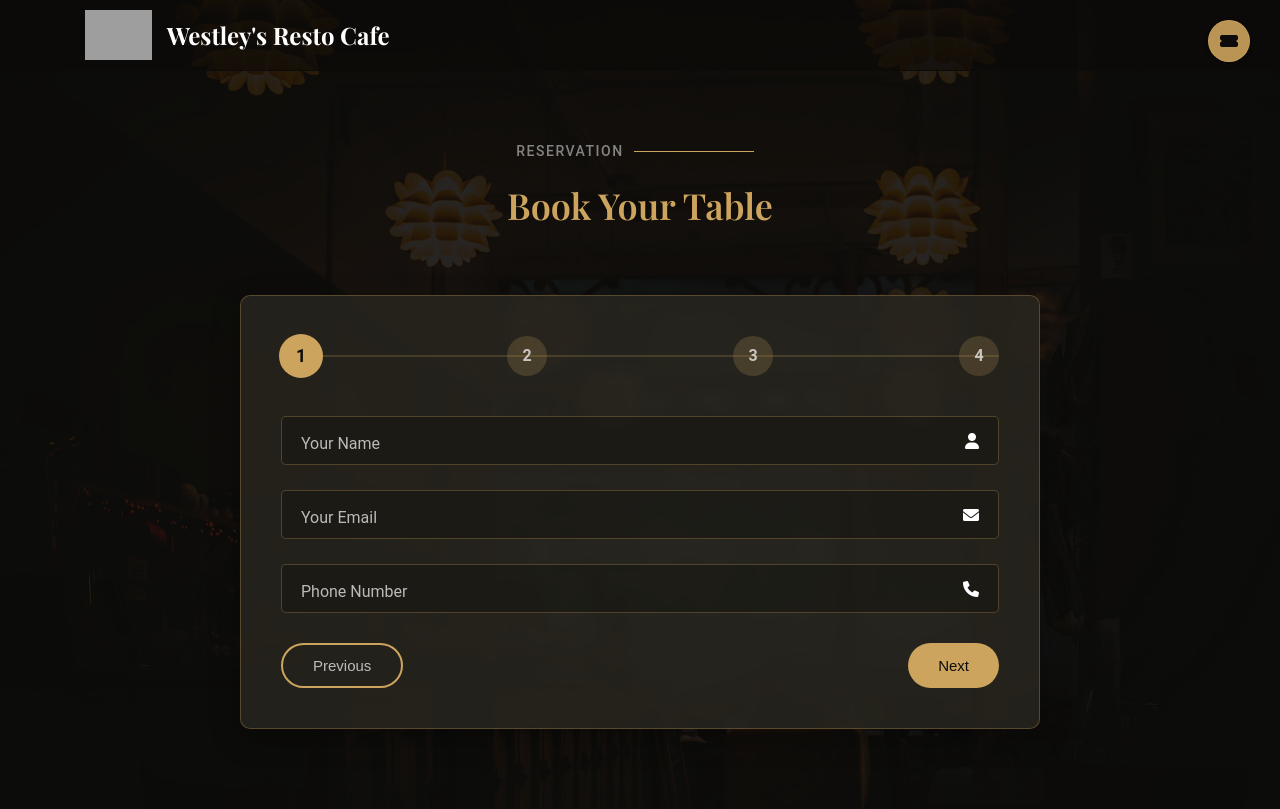
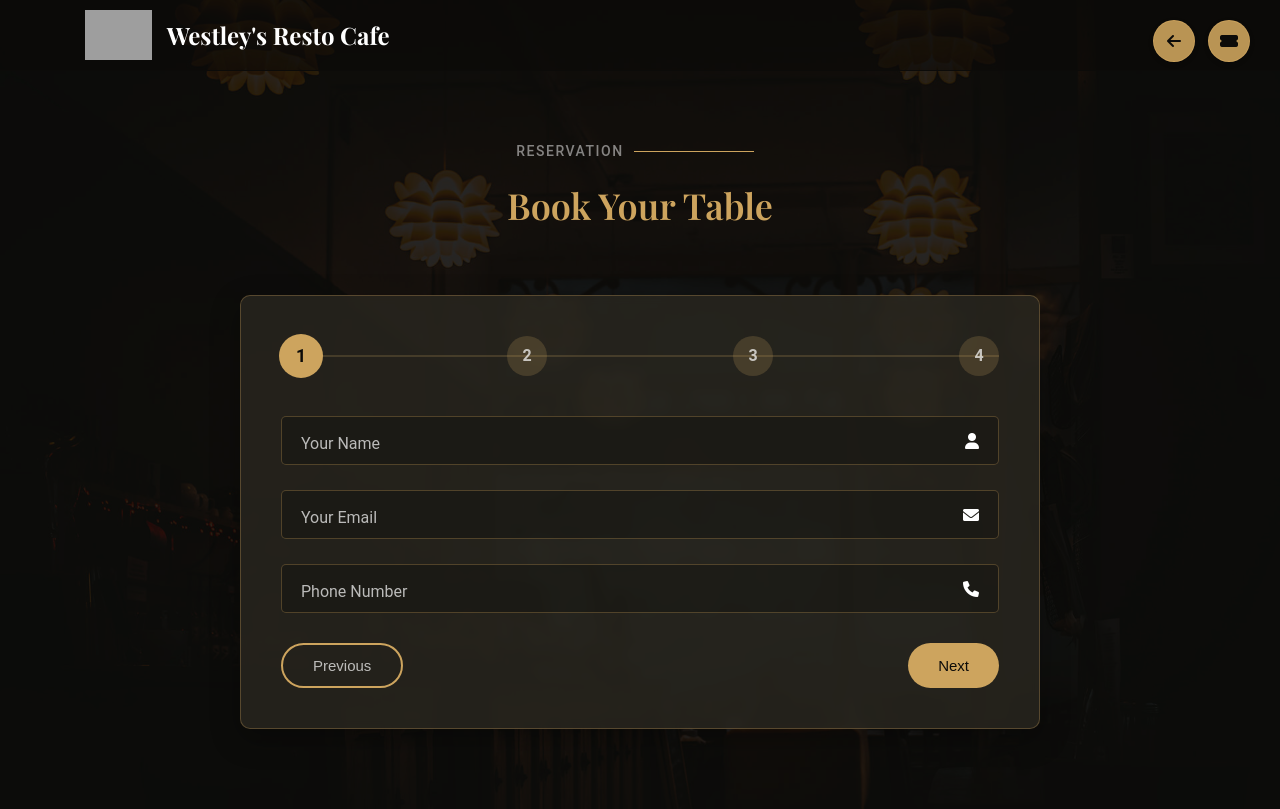
Before and after one commit to aparnova/cafe_website, a PHP site: page /table_reservation.php in a window 1280 px wide. Run offline with PHP 8.4, Linux system fonts and the light colour scheme; grey boxes are pictures that could not be loaded.

Commit message:
new table

```diff
--- a/mini project/table_reservation.php
+++ b/mini project/table_reservation.php
@@ -168,6 +168,32 @@ $_SESSION['form_token'] = $form_token;
     .header .logo img { height:50px; margin-right:15px; }
     .header .logo h1 { font-size:24px; margin:0; color:var(--heading-color); font-family:var(--heading-font); }
 
+    /* Home button */
+    .top-home-button {
+      position: fixed;
+      top: 20px;
+      right: 85px;
+      background: rgba(205,164,94,0.9);
+      color: var(--contrast-color);
+      border: 1px solid rgba(205,164,94,0.9);
+      width: 42px;
+      height: 42px;
+      display: flex;
+      align-items: center;
+      justify-content: center;
+      border-radius: 50%;
+      cursor: pointer;
+      z-index: 1001;
+      box-shadow: 0 2px 5px rgba(0,0,0,0.2);
+      transition: var(--transition);
+      text-decoration: none;
+    }
+    .top-home-button:hover {
+      background: var(--accent-color);
+      transform: translateY(-2px);
+      box-shadow: 0 4px 8px rgba(0,0,0,0.3);
+    }
+
     /* New top status check button */
     .top-status-check {
       position: fixed;
@@ -264,6 +290,12 @@ $_SESSION['form_token'] = $form_token;
         width: 36px;
         height: 36px;
       }
+      .top-home-button {
+        top: 15px;
+        right: 60px;
+        width: 36px;
+        height: 36px;
+      }
     }
   </style>
 </head>
@@ -279,6 +311,11 @@ $_SESSION['form_token'] = $form_token;
       </div>
     </div>
   </header>
+
+  <!-- Home button at the top of the page -->
+  <a href="homepage.php" class="top-home-button" title="Go to Homepage">
+    <i class="fas fa-arrow-left"></i>
+  </a>
 
   <!-- Status check button at the top of the page -->
   <div class="top-status-check" id="open-status-check" title="Check booking status">
```
